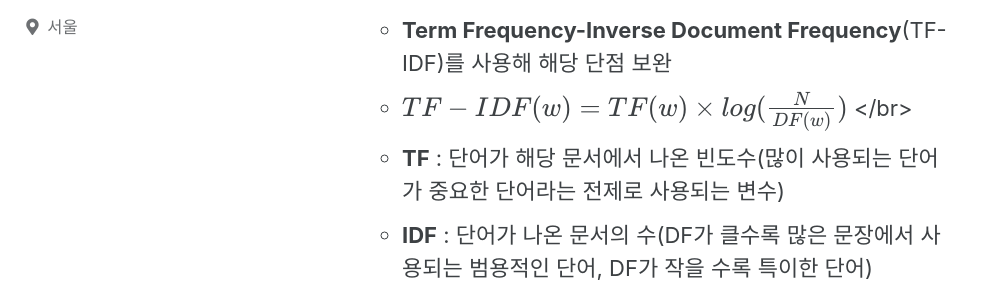
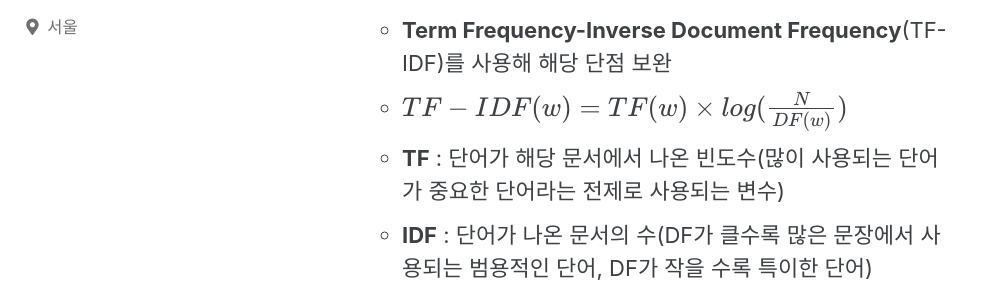
Before and after one commit to snowjamai/snowjamai.github.io, a Jekyll site: the page built from _posts/2021-02-22-임베딩에서의 Vector.md, in a window 1280 px wide and 900 px high, scrolled down 945 px. Shown: the part 165-454 px from the top of the window, without its empty margins (0-997 px from the left). Built offline with Jekyll 4.4.1, drawn with Linux system fonts in a browser that asks for light colours; cached includes are drawn as plain includes; formulas are drawn with MathJax 3.

Commit message:
mathjax add

```diff
--- a/_layouts/default.html
+++ b/_layouts/default.html
@@ -12,6 +12,9 @@
   <head>
     {% include head.html %}
     {% include head/custom.html %}
+    {% if page.use_math %}
+    {% include mathjax_support.html %}
+    {% endif %}
   </head>
 
   <body class="layout--{{ page.layout | default: layout.layout }}{% if page.classes or layout.classes %}{{ page.classes | default: layout.classes | join: ' ' | prepend: ' ' }}{% endif %}">
--- a/_posts/2021-02-22-임베딩에서의 Vector.md
+++ b/_posts/2021-02-22-임베딩에서의 Vector.md
@@ -31,7 +31,7 @@ comments: true
 3. 문제점
 3.1. 어떤 문서에서든 많이 사용되는 단어가 있을 경우 해당 단어를 통해 문서의 주제 추정 어려움(ex. 을,를,이,가 등)
     - __Term Frequency-Inverse Document Frequency__(TF-IDF)를 사용해 해당 단점 보완
-    - $$TF-IDF(w)=TF(w)\times log(\frac{N}{DF(w)}) $$ </br>
+    - $TF-IDF(w)=TF(w)\times log(\frac{N}{DF(w)}) $
     - __TF__ : 단어가 해당 문서에서 나온 빈도수(많이 사용되는 단어가 중요한 단어라는 전제로 사용되는 변수)
     - __IDF__ : 단어가 나온 문서의 수(DF가 클수록 많은 문장에서 사용되는 범용적인 단어, DF가 작을 수록 특이한 단어)
     - TF가 크고 IDF가 작을 수록 해당 주제를 잘 나타내는 단어
@@ -48,4 +48,5 @@ comments: true
 3. 문제점
 3.1. Back-Off 방식
     - n-gram 등장 빈도를 n보다 작은 범위의 단어 시퀀스 빈도로 근사
-    - 보정 파라미터 $$\alpha, \beta $$ 를 사용
+    - 보정 파라미터 $ \alpha, \beta $ 를 사용
+    -
```
